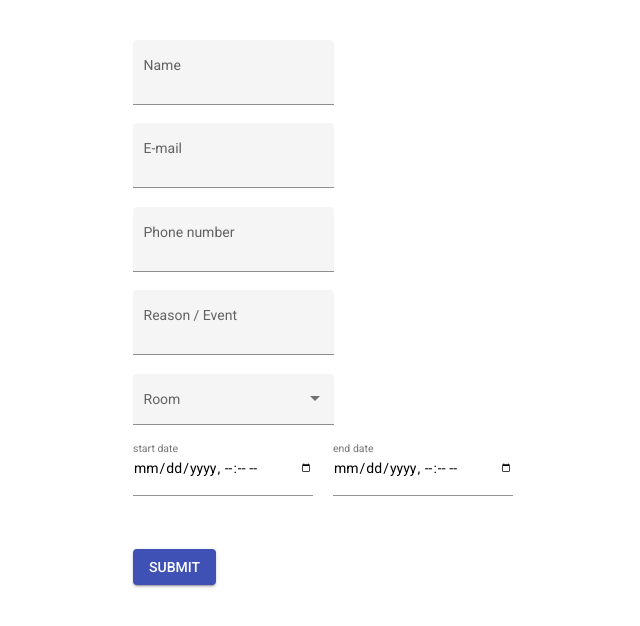
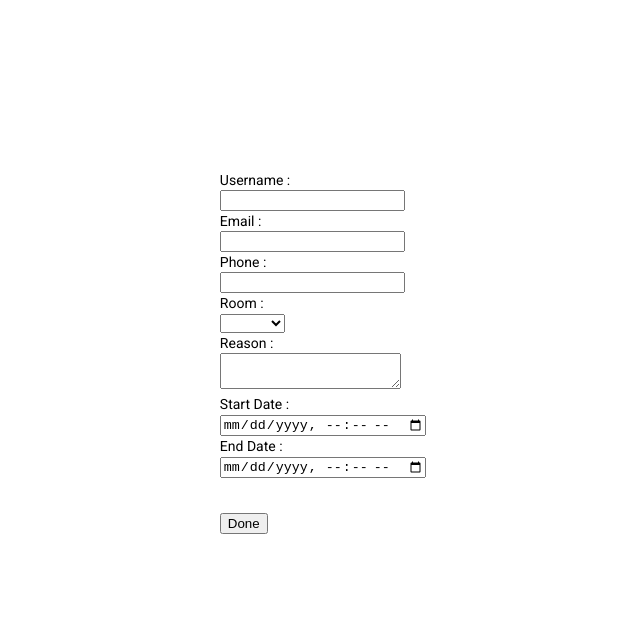
Before and after one commit to oddsteam/oddsBooking-Angular, an Angular app: page /booking_detail in a window 1280 px wide. Shown: the part 110-736 px from the top of the page, without its empty margins (317-957 px from the left). Built offline with nearby package versions, Linux system fonts and the light colour scheme.

Commit message:
frontend 1.0(remove material UI)

```diff
--- a/src/app/booking-detail/booking-detail.component.html
+++ b/src/app/booking-detail/booking-detail.component.html
@@ -1,48 +1,93 @@
-<div class="center">
+<div class="center" style="margin-top: 130px">
+  <div class="card-body">
+    <form [formGroup]="bookingForm">
+      <div class="card">
         <div>
-    <mat-form-field appearance="fill">
-      <mat-label>Name</mat-label>
-      <input matInput class="inputName" />
-    </mat-form-field>
+          <div>
+            <div>Username :</div>
+            <div class="form-group">
+              <input type="text" class="form-control" formControlName="name" />
             </div>
-  <div>
-    <mat-form-field appearance="fill">
-      <mat-label>E-mail</mat-label>
-      <input matInput class="inputName" />
-    </mat-form-field>
-  </div>
-  <div>
-    <mat-form-field appearance="fill">
-      <mat-label>Phone number</mat-label>
-      <input matInput class="inputName" />
-    </mat-form-field>
-  </div>
-  <div>
-    <mat-form-field appearance="fill">
-      <mat-label>Reason / Event</mat-label>
-      <input matInput class="inputName" />
-    </mat-form-field>
           </div>
 
           <div>
-    <mat-form-field appearance="fill">
-      <mat-label>Room</mat-label>
-      <mat-select>
-        <mat-option value="one">First option</mat-option>
-        <mat-option value="two">Second option</mat-option>
-      </mat-select>
-    </mat-form-field>
+            <div>Email :</div>
+            <div class="col-md-5">
+              <div class="form-group">
+                <input
+                  type="text"
+                  class="form-control"
+                  formControlName="email"
+                />
+              </div>
+            </div>
           </div>
           <div>
-    <mat-form-field>
-      <input matInput type="datetime-local" placeholder="start date" />
-    </mat-form-field>
-    <mat-form-field class="pl-4">
-        <input matInput type="datetime-local" placeholder="end date" />
-      </mat-form-field>
+            <div>Phone :</div>
+         <div class="form-group">
+           <input
+             type="text"
+             class="form-control"
+             formControlName="phoneNumber"
+           />
+         </div>
+        </div>
+          <div>
+            <div>Room :</div>
+            <div class="form-group">
+              <select class="form-control" formControlName="room">
+                <option *ngFor="let room of Room" [value]="room">
+                  {{ room }}
+                </option>
+              </select>
+            </div>
+          </div>
+          <div>
+            <div>Reason :</div>
+            <div class="form-group">
+              <textarea type="text"
+                class="form-control"
+                formControlName="reason">
+
+              </textarea>
+
+
+            </div>
+          </div>
+          <div>
+               <div>Start Date :</div>
+          <div>
+            <input
+              type="datetime-local"
+              id="dateStart"
+              name="dateStart"
+              formControlName="dateStart"
+            />
           </div>
 
-  <div class = "pt-3">
-    <button mat-raised-button color="primary">SUBMIT</button>
+          <div>End Date :</div>
+          <div>
+            <input
+              type="datetime-local"
+              id="dateEnd"
+              name="dateEnd"
+              formControlName="dateEnd"
+            />
           </div>
           </div>
+
+
+          <div class="pt-3">
+            <button
+              type="button"
+              class="btn btn-primary"
+              (click)="buttonSubmit()"
+            >
+              Done</button
+            >&nbsp;&nbsp;
+          </div>
+        </div>
+      </div>
+    </form>
+  </div>
+</div>
--- a/src/app/booking-detail/booking-detail.component.ts
+++ b/src/app/booking-detail/booking-detail.component.ts
@@ -1,5 +1,7 @@
-import { Component, OnInit } from '@angular/core';
+import { Component, Input, OnInit } from '@angular/core';
+import { FormControl, FormGroup, Validators, FormArray, Form } from '@angular/forms';
 import {MatFormFieldModule} from '@angular/material/form-field'
+import { bookingDetail } from '../booking';
 
 @Component({
   selector: 'app-booking-detail',
@@ -8,9 +10,35 @@ import {MatFormFieldModule} from '@angular/material/form-field'
 })
 export class BookingDetailComponent implements OnInit {
 
+  Room: string[] =["All Star", "Neon"];
+  bookingForm = new FormGroup ({
+    name: new FormControl(),
+    email: new FormControl(),
+    room: new FormControl(),
+    phoneNumber: new FormControl(),
+    reason: new FormControl(),
+    dateStart: new FormControl(),
+    dateEnd: new FormControl(),
+  })
+
   constructor() { }
 
   ngOnInit(): void {
   }
+buttonSubmit(){
+  console.log(this.bookingForm.value)
+}
+get email(){
+  return this.bookingForm.get('email') as FormArray;
+}
+get name(){
+  return this.bookingForm.get('name') as FormArray;
+}
+get phoneNumber(){
+  return this.bookingForm.get('phoneNumber') as FormArray;
+}
+get reason(){
+  return this.bookingForm.get('reason') as FormArray;
+}
 
 }
--- /dev/null
+++ b/src/app/booking.ts
@@ -0,0 +1,10 @@
+export interface bookingDetail {
+    id: number;
+    name: string;
+    email: string;
+    phoneNumber: string;
+    reason: string;
+    room: string;
+    dateStart: Date;
+    dateEnd: Date;
+}
```
Also changed, not shown: src/app/app.module.ts (+5 -2 lines), src/app/booking-service.service.ts (added, +9 -0 lines), src/app/booking.service.ts (added, +9 -0 lines), 2 other files (tests, documents, lock files or other folders). Lines whose indentation alone changed are shown as unchanged.
